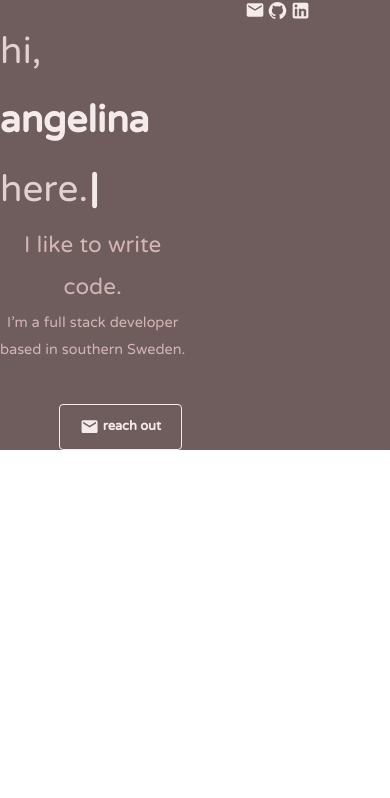
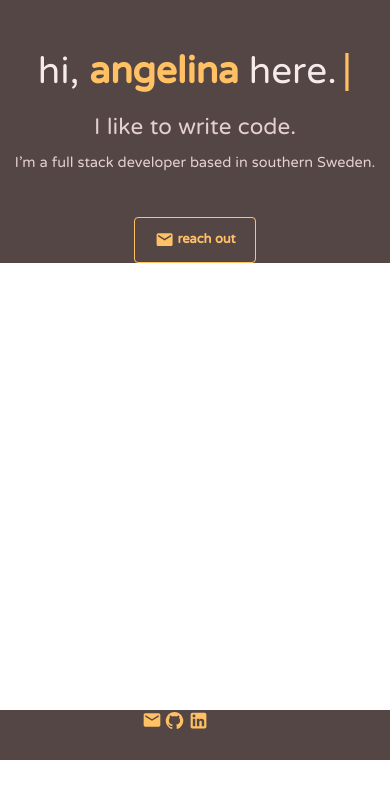
Before and after one commit to fishbulle/website-portfolio, a React (Vite) app: page / in a window 390 px wide. Shown: the top 798 px of the page. Built offline with nearby package versions, Linux system fonts and the light colour scheme.

Commit message:
Tons of styling

```diff
--- a/src/App.css
+++ b/src/App.css
@@ -22,10 +22,5 @@ html {
 }
 
 ::selection {
-  background-color: var(--pink);
+  background-color: var(--transparent-mauve);
 }
-
-a {
-  color: var(--lightest-pink);
-  text-decoration: none;
-}
--- a/src/components/Intro.tsx
+++ b/src/components/Intro.tsx
@@ -11,12 +11,9 @@ function Intro() {
                 <Typewriter
                     onInit={(typewriter) => {
                         typewriter
-                            .typeString('<span id="intro-text">hi, <span id="intro-name">angelina</span> here.</span>')
+                            .typeString('hi, <span id="intro-name">angelina</span> here.')
                             .pauseFor(900)
                             .start()
-                    }}
-                    options={{
-                        cursor: '<span id="intro-name">|</span>'
                     }}
                 />
                 <SlideIn
--- a/src/styles/Global.css
+++ b/src/styles/Global.css
@@ -1,7 +1,8 @@
 :root {
-    --mauve: rgb(111, 93, 93);
+    --mauve: rgb(85, 70, 70);
     --pink: rgb(213, 180, 180);
     --faded-pink: rgb(228, 208, 208);
     --lightest-pink: rgb(245, 235, 235);
     --transparent-mauve: rgb(151, 130, 130);
+    --accent: rgb(255, 193, 100);
 }
--- a/src/styles/Intro.css
+++ b/src/styles/Intro.css
@@ -8,28 +8,35 @@
     line-height: 1.5;
 }
 
-#intro-text {
-    color: var(--faded-pink);
+.Typewriter {
+    color: var(--lightest-pink);
     font-size: 86px;
     font-family: 'NTR';
 }
 
+.Typewriter__cursor {
+  font-size: 80px;
+  color: var(--accent);
+  font-family: arial;
+  padding-left: 4px;
+}
+
 #intro-name {
-    font-weight: bold;
-    color: var(--lightest-pink);
-    font-size: 86px;
+  font-weight: bold;
+  color: var(--accent);
+  font-size: 86px;
 }
 
 .intro-subtitle {
     margin-top: -36px;
     font-family: "NTR", sans-serif;
-    color: var(--pink);
+    color: var(--faded-pink);
     font-weight: 300;
     font-size: 48px;
 }
 
 .intro-desc {
-    color: var(--pink);
+    color: var(--faded-pink);
     font-family: "NTR", sans-serif;
     font-size: 22px;
     max-width: 40%;
@@ -43,7 +50,7 @@
     font-weight: bold;
     cursor: pointer;
     padding: 10px 20px;
-    border: 1px solid var(--lightest-pink);
+    border: 1px solid var(--accent);
     border-radius: 4px;
 }
 
@@ -64,9 +71,14 @@
       align-items: center;
     }
 
-    #intro-text {
+    .Typewriter {
       font-size: 46px;
     }
+
+    .Typewriter__cursor {
+      font-size: 40px;
+    }
+
     #intro-name {
       font-size: 46px;
     }
@@ -87,6 +99,6 @@
     .intro-contact {
       font-size: 16px;
       align-self: center;
-      margin-left: 30%;
+      align-items: center;
     }
   }
--- a/src/styles/SidebarNav.css
+++ b/src/styles/SidebarNav.css
@@ -7,10 +7,6 @@
     padding-right: 5%;
     bottom: 10%;
     background-color: transparent;
-}
-
-.rs-sidenav-subtle {
-    background-color: transparent !important;
 }
 
 .sidebar-links {
@@ -27,11 +23,11 @@
 
 a {
     text-decoration: none !important;
-    color: var(--lightest-pink) !important;
+    color: var(--accent) !important;
 }
 
 a:hover {
-    color: var(--transparent-mauve) !important;
+    color: var(--lightest-pink) !important;
 }
 
 .sidebar-logos {
@@ -41,10 +37,6 @@ a:hover {
     flex-direction: row;
     justify-content: space-between;
     padding-bottom: 8px;
-}
-
-img {
-    height: 18px;
 }
 
 @media only screen and (max-width: 600px) {
@@ -68,16 +60,12 @@ img {
         justify-content: space-around;
         padding-left: 50%;
     }
-
-    img {
-        height: 12px;
-    }
 }
 
 @media only screen and (max-width: 600px) {
     .sidebar-nav {
-        position: unset;
         align-items: center;
+        background-color: var(--mauve);
     }
 
     .sidebar-logos {
```
